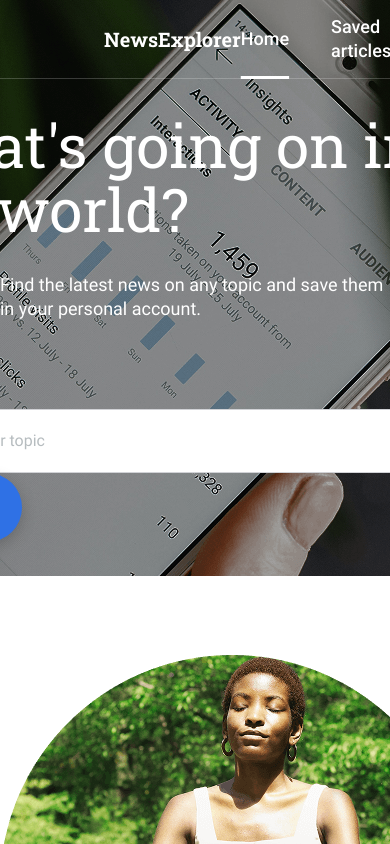
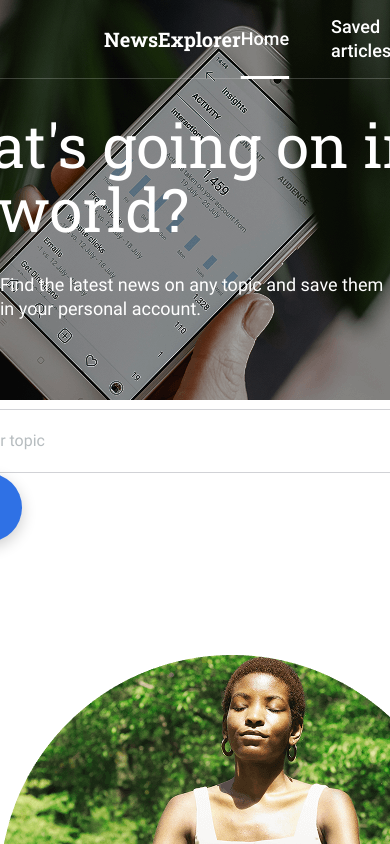
Before and after one commit to jlcambraia/news-explorer-frontend, a React (Vite) app: page / in a window 390 px wide. Shown: the top 844 px of the page. Built offline with nearby package versions, Linux system fonts and the light colour scheme.

Commit message:
feat: faz a estilização de responsividade

```diff
--- a/src/components/App.css
+++ b/src/components/App.css
@@ -1,6 +1,9 @@
 .app__body {
+  width: 100%;
   min-height: 100vh;
-  width: 100%;
+}
+
+.app__body {
   max-width: 1440px;
   margin: 0 auto;
   font-family: "Roboto", Arial, sans-serif;
@@ -18,3 +21,23 @@
 .app__body_without-background-image {
   background-image: none;
 }
+
+@media screen and (max-width: 768px) {
+  .app__body {
+    background-image: url(../images/main-background-image-tablet.png);
+  }
+
+  .app__body_without-background-image {
+    background-image: none;
+  }
+}
+
+@media screen and (max-width: 320px) {
+  .app__body {
+    background-image: url(../images/main-background-image-mobile.png);
+  }
+
+  .app__body_without-background-image {
+    background-image: none;
+  }
+}
```
